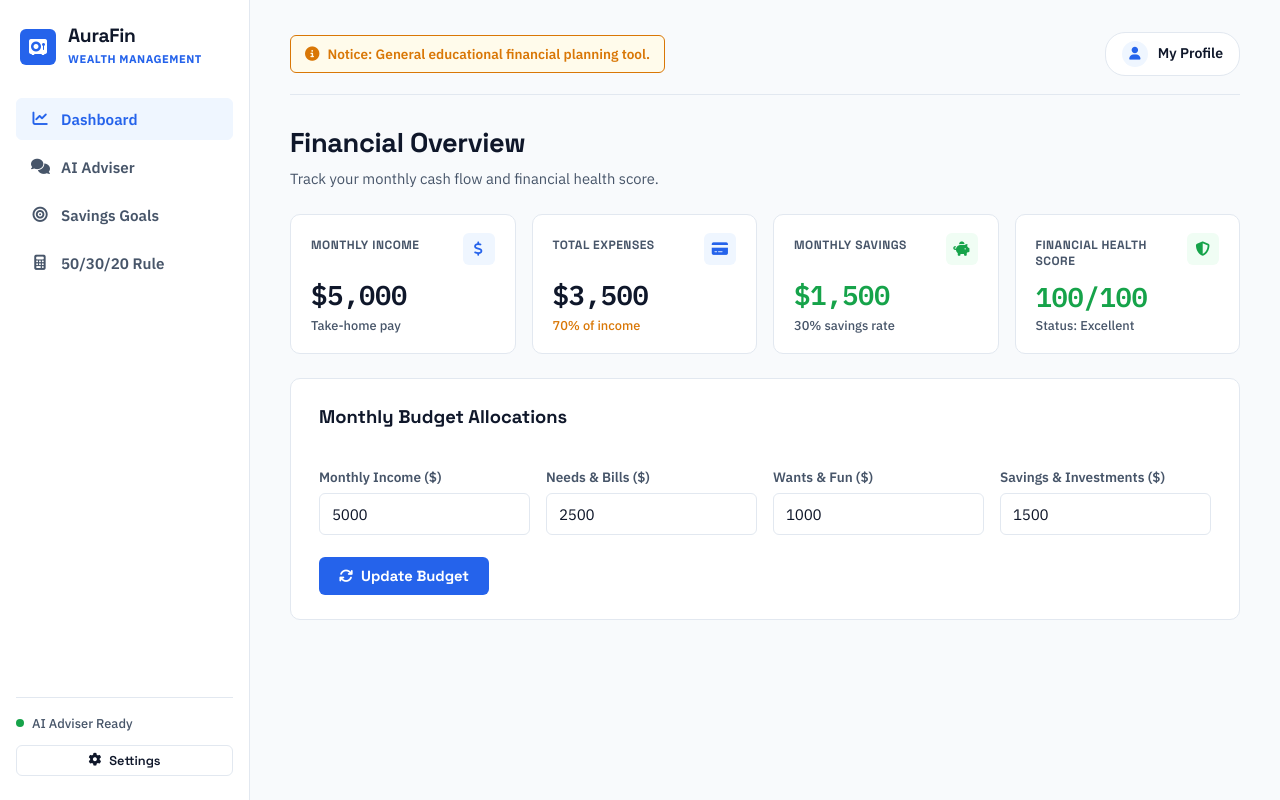
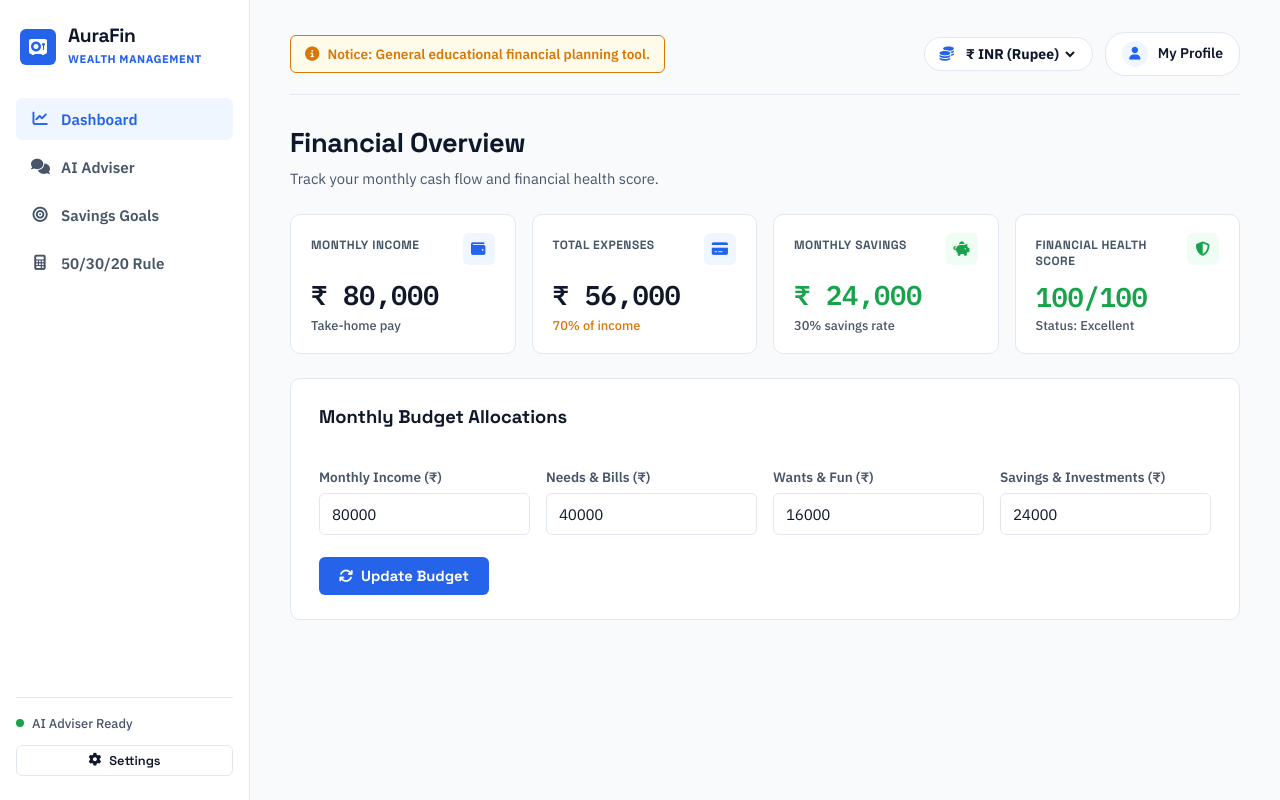
Before and after one commit to SubhashPratap/aurafin-ai-financial-adviser, a plain HTML site: page index.html in a window 1280 px wide. Drawn offline with Linux system fonts and the light colour scheme.

Commit message:
Set Indian Rupee (₹) as default currency and add global currency selection dropdown

```diff
--- a/app.js
+++ b/app.js
@@ -4,16 +4,17 @@
 
 // --- Global Application State ---
 const state = {
-  income: 5000,
-  needs: 2500,
-  wants: 1000,
-  savings: 1500,
+  income: 80000,
+  needs: 40000,
+  wants: 16000,
+  savings: 24000,
+  currency: localStorage.getItem('aura_currency') || '₹',
   apiKey: localStorage.getItem('aura_gemini_key') || '',
   activeModelPath: null,
   goals: [
-    { id: 1, name: 'Emergency Capital Reserve', target: 15000, current: 9500 },
-    { id: 2, name: 'Vehicle Replacement Reserve', target: 8000, current: 3200 },
-    { id: 3, name: 'Property Down Payment', target: 25000, current: 12500 }
+    { id: 1, name: 'Emergency Capital Reserve', target: 300000, current: 180000 },
+    { id: 2, name: 'Vehicle Replacement Reserve', target: 150000, current: 60000 },
+    { id: 3, name: 'Property Down Payment', target: 500000, current: 250000 }
   ]
 };
 
@@ -26,12 +27,39 @@ const ICONS = {
 // --- Application Initialization ---
 document.addEventListener('DOMContentLoaded', () => {
   initTabs();
+  initCurrencySelector();
   initBudgetCalculator();
   initGoals();
   initChat();
   initSettingsModal();
   updateDashboard();
 });
+
+// --- Currency Selector Controller ---
+function initCurrencySelector() {
+  const select = document.getElementById('currency-select');
+  if (!select) return;
+
+  select.value = state.currency;
+
+  select.addEventListener('change', (e) => {
+    state.currency = e.target.value;
+    localStorage.setItem('aura_currency', state.currency);
+
+    // Update all currency symbol labels across DOM
+    document.querySelectorAll('.curr-sym').forEach(el => {
+      el.textContent = state.currency;
+    });
+
+    updateDashboard();
+    renderGoals();
+  });
+
+  // Initial symbol sync
+  document.querySelectorAll('.curr-sym').forEach(el => {
+    el.textContent = state.currency;
+  });
+}
 
 // --- Tab Navigation ---
 function initTabs() {
@@ -222,12 +250,11 @@ async function processAiQuery(userQuery) {
 async function callGeminiApi(userPrompt) {
   const cleanKey = state.apiKey.trim();
 
-  // Construct official Google API payload with proper systemInstruction
   const payload = {
     systemInstruction: {
       parts: [
         {
-          text: `You are AuraFin, a professional AI financial adviser. Provide clear, direct, helpful financial guidance in 2-4 sentences. Do NOT output internal prompt instructions, constraints, or draft notes.\nUser Profile Context: Monthly Income: $${state.income}, Needs: $${state.needs}, Wants: $${state.wants}, Savings: $${state.savings}.`
+          text: `You are AuraFin, a professional AI financial adviser. Provide clear, direct, helpful financial guidance in 2-4 sentences in terms of ${state.currency} currency. Do NOT output internal prompt instructions, constraints, or draft notes.\nUser Profile Context (${state.currency}): Monthly Income: ${formatCurrency(state.income)}, Needs: ${formatCurrency(state.needs)}, Wants: ${formatCurrency(state.wants)}, Savings: ${formatCurrency(state.savings)}.`
         }
       ]
     },
@@ -245,7 +272,6 @@ async function callGeminiApi(userPrompt) {
     }
   };
 
-  // Candidate models prioritized by speed and stability
   const candidateModels = state.activeModelPath
     ? [state.activeModelPath, 'models/gemini-1.5-flash-latest', 'models/gemini-2.0-flash', 'models/gemma-4-26b-a4b-it', 'models/gemini-pro']
     : ['models/gemini-1.5-flash-latest', 'models/gemini-2.0-flash', 'models/gemma-4-26b-a4b-it', 'models/gemini-pro'];
@@ -266,7 +292,7 @@ async function callGeminiApi(userPrompt) {
       const data = await res.json();
 
       if (data.candidates && data.candidates[0] && data.candidates[0].content && data.candidates[0].content.parts[0].text) {
-        state.activeModelPath = cleanPath; // Cache working model for fast subsequent calls
+        state.activeModelPath = cleanPath;
         return sanitizeAiOutput(data.candidates[0].content.parts[0].text);
       }
 
@@ -286,13 +312,11 @@ function sanitizeAiOutput(rawText) {
   if (!rawText) return '';
   let text = rawText.trim();
 
-  // If model output contains draft markers, strip them out cleanly
   if (text.includes('*Draft 2:*')) text = text.split('*Draft 2:*')[1];
   else if (text.includes('*Draft 1:*')) text = text.split('*Draft 1:*')[1];
   else if (text.includes('Draft:')) text = text.split('Draft:')[1];
   else if (text.includes('Total sentences:')) text = text.split('Total sentences:')[1];
 
-  // Remove constraint markers if echoed
   text = text.replace(/Constraint \d+:[^\n]*/gi, '');
   text = text.replace(/User Question:[^\n]*/gi, '');
   text = text.replace(/User Profile:[^\n]*/gi, '');
@@ -326,7 +350,7 @@ function initSettingsModal() {
   if (saveBtn) {
     saveBtn.addEventListener('click', () => {
       state.apiKey = keyInput.value.trim();
-      state.activeModelPath = null; // Reset cached model
+      state.activeModelPath = null;
       localStorage.setItem('aura_gemini_key', state.apiKey);
       closeModal();
     });
@@ -335,7 +359,13 @@ function initSettingsModal() {
 
 // --- Utility Helpers ---
 function formatCurrency(num) {
-  return '$' + Number(num).toLocaleString('en-US');
+  const symbol = state.currency || '₹';
+  const val = Number(num) || 0;
+
+  if (symbol === '₹') {
+    return symbol + ' ' + val.toLocaleString('en-IN');
+  }
+  return symbol + ' ' + val.toLocaleString('en-US');
 }
 
 function escapeHtml(str) {
--- a/index.html
+++ b/index.html
@@ -67,11 +67,27 @@
           <i class="fa-solid fa-circle-info"></i>
           <span>Notice: General educational financial planning tool.</span>
         </div>
-        <div class="user-profile">
-          <div class="avatar">
-            <i class="fa-solid fa-user"></i>
+
+        <div class="top-bar-controls">
+          <!-- Currency Selection Dropdown -->
+          <div class="currency-selector">
+            <i class="fa-solid fa-coins"></i>
+            <select id="currency-select" title="Select Currency">
+              <option value="₹" selected>₹ INR (Rupee)</option>
+              <option value="$">$ USD (Dollar)</option>
+              <option value="€">€ EUR (Euro)</option>
+              <option value="£">£ GBP (Pound)</option>
+              <option value="¥">¥ JPY (Yen)</option>
+              <option value="A$">A$ AUD (AUD)</option>
+            </select>
           </div>
-          <span>My Profile</span>
+
+          <div class="user-profile">
+            <div class="avatar">
+              <i class="fa-solid fa-user"></i>
+            </div>
+            <span>My Profile</span>
+          </div>
         </div>
       </header>
 
@@ -87,10 +103,10 @@
             <div class="stat-header">
               <span>Monthly Income</span>
               <div class="stat-icon-badge">
-                <i class="fa-solid fa-dollar-sign"></i>
+                <i class="fa-solid fa-wallet"></i>
               </div>
             </div>
-            <div class="stat-value font-mono" id="disp-income">$5,000</div>
+            <div class="stat-value font-mono" id="disp-income">₹ 80,000</div>
             <div class="stat-sub">Take-home pay</div>
           </div>
 
@@ -101,7 +117,7 @@
                 <i class="fa-solid fa-credit-card"></i>
               </div>
             </div>
-            <div class="stat-value font-mono" id="disp-expenses">$3,100</div>
+            <div class="stat-value font-mono" id="disp-expenses">₹ 50,000</div>
             <div class="stat-sub text-warning" id="disp-expenses-pct">62% of income</div>
           </div>
 
@@ -112,7 +128,7 @@
                 <i class="fa-solid fa-piggy-bank"></i>
               </div>
             </div>
-            <div class="stat-value font-mono text-success" id="disp-savings">$1,900</div>
+            <div class="stat-value font-mono text-success" id="disp-savings">₹ 30,000</div>
             <div class="stat-sub" id="disp-savings-pct">38% savings rate</div>
           </div>
 
@@ -133,20 +149,20 @@
           <h3>Monthly Budget Allocations</h3>
           <div class="form-grid">
             <div class="form-group">
-              <label for="input-income">Monthly Income ($)</label>
-              <input type="number" id="input-income" value="5000" placeholder="5000" class="font-mono" />
+              <label for="input-income">Monthly Income (<span class="curr-sym">₹</span>)</label>
+              <input type="number" id="input-income" value="80000" placeholder="80000" class="font-mono" />
             </div>
             <div class="form-group">
-              <label for="input-needs">Needs & Bills ($)</label>
-              <input type="number" id="input-needs" value="2500" placeholder="2500" class="font-mono" />
+              <label for="input-needs">Needs & Bills (<span class="curr-sym">₹</span>)</label>
+              <input type="number" id="input-needs" value="40000" placeholder="40000" class="font-mono" />
             </div>
             <div class="form-group">
-              <label for="input-wants">Wants & Fun ($)</label>
-              <input type="number" id="input-wants" value="1000" placeholder="1000" class="font-mono" />
+              <label for="input-wants">Wants & Fun (<span class="curr-sym">₹</span>)</label>
+              <input type="number" id="input-wants" value="16000" placeholder="16000" class="font-mono" />
             </div>
             <div class="form-group">
-              <label for="input-savings">Savings & Investments ($)</label>
-              <input type="number" id="input-savings" value="1500" placeholder="1500" class="font-mono" />
+              <label for="input-savings">Savings & Investments (<span class="curr-sym">₹</span>)</label>
+              <input type="number" id="input-savings" value="24000" placeholder="24000" class="font-mono" />
             </div>
           </div>
           <button class="btn-primary" id="update-budget-btn">
@@ -177,9 +193,9 @@
           </div>
 
           <div class="suggestion-chips">
-            <button class="chip" onclick="askQuickQuestion('How do I build a 6-month emergency fund?')">Emergency Fund Strategy</button>
+            <button class="chip" onclick="askQuickQuestion('How do I build a 6-month emergency fund in Rupees?')">Emergency Fund Strategy</button>
             <button class="chip" onclick="askQuickQuestion('Explain Avalanche vs Snowball debt payoff strategy')">Debt Payoff Methods</button>
-            <button class="chip" onclick="askQuickQuestion('How should I invest $500/month as a beginner?')">Beginner Investing Tips</button>
+            <button class="chip" onclick="askQuickQuestion('How should I invest ₹5,000/month as a beginner in India?')">Beginner Investing Tips</button>
             <button class="chip" onclick="askQuickQuestion('How can I reduce my monthly grocery bill?')">Cut Expenses</button>
           </div>
 
@@ -212,11 +228,11 @@
               <input type="text" id="goal-name" placeholder="e.g. Emergency Fund / House Deposit" required />
             </div>
             <div class="form-group">
-              <label for="goal-target">Target Amount ($)</label>
-              <input type="number" id="goal-target" class="font-mono" placeholder="10000" required />
+              <label for="goal-target">Target Amount (<span class="curr-sym">₹</span>)</label>
+              <input type="number" id="goal-target" class="font-mono" placeholder="300000" required />
             </div>
             <div class="form-group">
-              <label for="goal-current">Saved So Far ($)</label>
+              <label for="goal-current">Saved So Far (<span class="curr-sym">₹</span>)</label>
               <input type="number" id="goal-current" class="font-mono" placeholder="0" value="0" required />
             </div>
             <div class="form-group">
@@ -242,21 +258,21 @@
               <div class="rule-pct font-mono">50%</div>
               <h4>Needs & Bills</h4>
               <p>Rent, Utilities, Minimum Debt, Groceries</p>
-              <div class="rule-amount font-mono" id="rule-needs-val">$2,500</div>
+              <div class="rule-amount font-mono" id="rule-needs-val">₹ 40,000</div>
             </div>
 
             <div class="rule-box">
               <div class="rule-pct font-mono">30%</div>
               <h4>Wants & Fun</h4>
               <p>Dining out, Shopping, Movies, Hobbies</p>
-              <div class="rule-amount font-mono" id="rule-wants-val">$1,500</div>
+              <div class="rule-amount font-mono" id="rule-wants-val">₹ 24,000</div>
             </div>
 
             <div class="rule-box">
               <div class="rule-pct font-mono">20%</div>
               <h4>Savings & Future</h4>
               <p>Emergency Fund, Retirement, Investments</p>
-              <div class="rule-amount font-mono" id="rule-savings-val">$1,000</div>
+              <div class="rule-amount font-mono" id="rule-savings-val">₹ 16,000</div>
             </div>
           </div>
         </div>
--- a/style.css
+++ b/style.css
@@ -222,6 +222,42 @@ h1, h2, h3, h4, .brand-text h2, .page-title h1 {
 .disclaimer-badge i {
   font-size: 0.9rem;
   flex-shrink: 0;
+}
+
+.top-bar-controls {
+  display: flex;
+  align-items: center;
+  gap: 12px;
+}
+
+/* Currency Selection Dropdown */
+.currency-selector {
+  display: flex;
+  align-items: center;
+  gap: 8px;
+  background-color: var(--bg-card);
+  border: 1px solid var(--border);
+  padding: 6px 14px;
+  border-radius: 20px;
+  font-size: 0.88rem;
+  font-weight: 600;
+  color: var(--text-main);
+}
+
+.currency-selector i {
+  color: var(--primary);
+  font-size: 0.9rem;
+}
+
+.currency-selector select {
+  border: none;
+  background: transparent;
+  font-family: var(--font-body);
+  font-size: 0.88rem;
+  font-weight: 700;
+  color: var(--text-main);
+  outline: none;
+  cursor: pointer;
 }
 
 .user-profile {
@@ -469,7 +505,7 @@ h1, h2, h3, h4, .brand-text h2, .page-title h1 {
 .full-width { width: 100%; }
 .margin-top-auto { margin-top: auto; }
 
-/* Simple Clean AI Advisor Chat Interface (ChatGPT / Claude Style) */
+/* Simple Clean AI Advisor Chat Interface */
 .chat-wrapper {
   background-color: var(--bg-card);
   border: 1px solid var(--border);
@@ -506,7 +542,6 @@ h1, h2, h3, h4, .brand-text h2, .page-title h1 {
   align-self: flex-start;
 }
 
-/* Simple clean avatars without heavy outer borders */
 .msg-avatar {
   width: 32px;
   height: 32px;
@@ -525,9 +560,8 @@ h1, h2, h3, h4, .brand-text h2, .page-title h1 {
   color: var(--text-main);
 }
 
-/* Simple clean speech bubbles */
 .msg-bubble {
-  background-color: #f1f5f9;  /* Soft clean grey for bot */
+  background-color: #f1f5f9;
   border: none;
   padding: 12px 18px;
   border-radius: var(--radius-lg);
@@ -545,7 +579,7 @@ h1, h2, h3, h4, .brand-text h2, .page-title h1 {
 }
 
 .msg.user .msg-bubble {
-  background-color: var(--primary); /* Corporate Blue for user */
+  background-color: var(--primary);
   color: #ffffff !important;
   border-radius: var(--radius-lg);
 }
@@ -565,7 +599,6 @@ h1, h2, h3, h4, .brand-text h2, .page-title h1 {
   color: rgba(255, 255, 255, 0.85);
 }
 
-/* Simple pill suggestion chips */
 .suggestion-chips {
   display: flex;
   gap: 8px;
@@ -591,7 +624,6 @@ h1, h2, h3, h4, .brand-text h2, .page-title h1 {
   color: var(--primary);
 }
 
-/* Simple clean input bar */
 .chat-input-bar {
   display: flex;
   gap: 10px;
```
